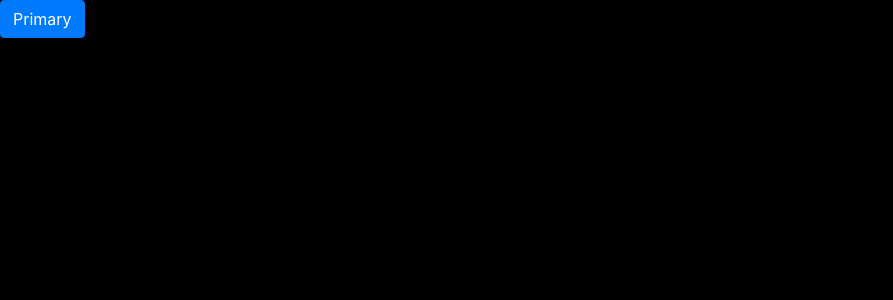
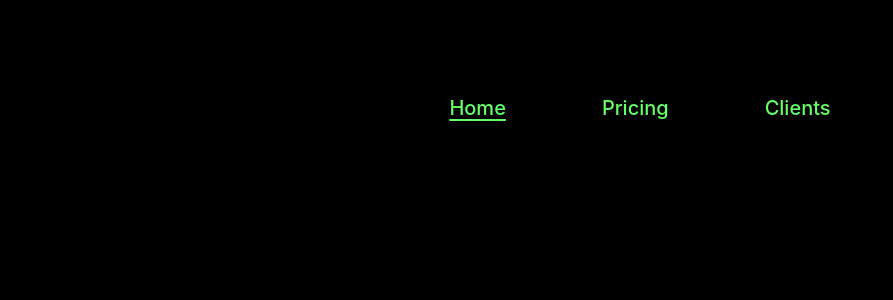
Before and after one commit to naveenkosigi/TRACKANDTRAIN, an Angular app: page / in a window 1280 px wide. Shown: the top 300 px of the page, without its empty margins (0-893 px from the left). Built offline with nearby package versions, Linux system fonts and the light colour scheme.

Commit message:
Added navbar css

```diff
--- a/src/app/app.component.html
+++ b/src/app/app.component.html
@@ -1 +1 @@
-<button type="button" class="btn btn-primary">Primary</button>
+<app-product-page></app-product-page>
--- a/src/app/app.module.ts
+++ b/src/app/app.module.ts
@@ -3,10 +3,14 @@ import { NgModule } from '@angular/core';
 
 import { AppRoutingModule } from './app-routing.module';
 import { AppComponent } from './app.component';
+import { ProductPageComponent } from './product-page/product-page.component';
+import { NavigationBarComponent } from './navigation-bar/navigation-bar.component';
 
 @NgModule({
   declarations: [
-    AppComponent
+    AppComponent,
+    ProductPageComponent,
+    NavigationBarComponent
   ],
   imports: [
     BrowserModule,
--- /dev/null
+++ b/src/app/navigation-bar/navigation-bar.component.css
@@ -0,0 +1,12 @@
+.navbarItem:hover{
+  cursor:pointer;
+  text-decoration: underline;
+  text-decoration-color: #66FF66;
+  text-underline-position: under;
+}
+
+.active{
+  text-decoration: underline;
+  text-decoration-color: #66FF66;
+  text-underline-position: under;
+}
--- /dev/null
+++ b/src/app/navigation-bar/navigation-bar.component.html
@@ -0,0 +1,5 @@
+<div class="d-flex mt-5 justify-content-center" style="color:#66FF66">
+  <div class="navbarItem active p-5"><h5>Home</h5></div>
+  <div class="navbarItem p-5"><h5>Pricing</h5></div>
+  <div class="navbarItem p-5"><h5>Clients</h5></div>
+</div>
--- /dev/null
+++ b/src/app/navigation-bar/navigation-bar.component.ts
@@ -0,0 +1,15 @@
+import { Component, OnInit } from '@angular/core';
+
+@Component({
+  selector: 'app-navigation-bar',
+  templateUrl: './navigation-bar.component.html',
+  styleUrls: ['./navigation-bar.component.css']
+})
+export class NavigationBarComponent implements OnInit {
+
+  constructor() { }
+
+  ngOnInit(): void {
+  }
+
+}
--- /dev/null
+++ b/src/app/product-page/product-page.component.html
@@ -0,0 +1 @@
+<app-navigation-bar></app-navigation-bar>
--- /dev/null
+++ b/src/app/product-page/product-page.component.ts
@@ -0,0 +1,15 @@
+import { Component, OnInit } from '@angular/core';
+
+@Component({
+  selector: 'app-product-page',
+  templateUrl: './product-page.component.html',
+  styleUrls: ['./product-page.component.css']
+})
+export class ProductPageComponent implements OnInit {
+
+  constructor() { }
+
+  ngOnInit(): void {
+  }
+
+}
```
Also changed, not shown: src/app/product-page/product-page.component.css (added), 2 other files (tests, documents, lock files or other folders).
